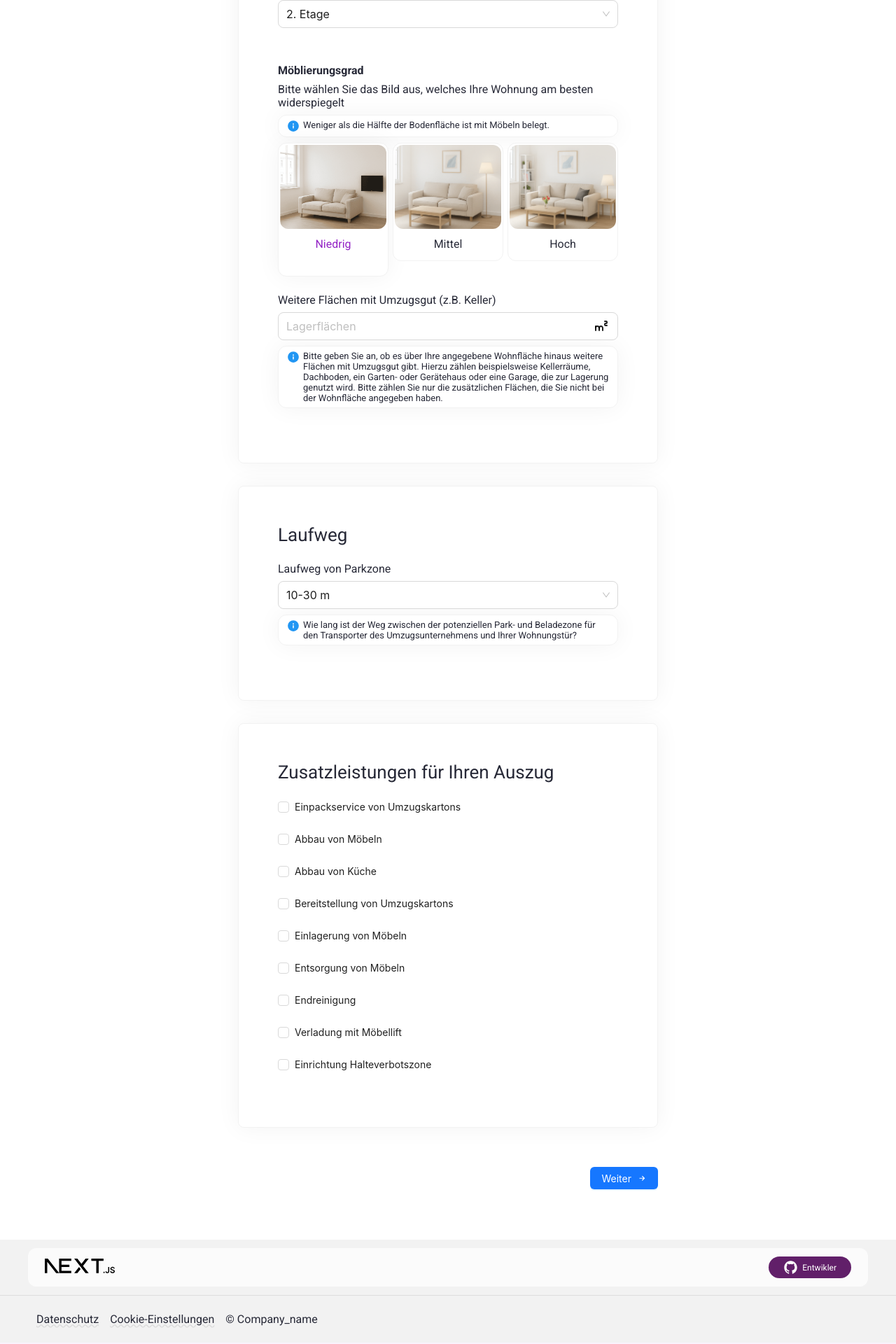
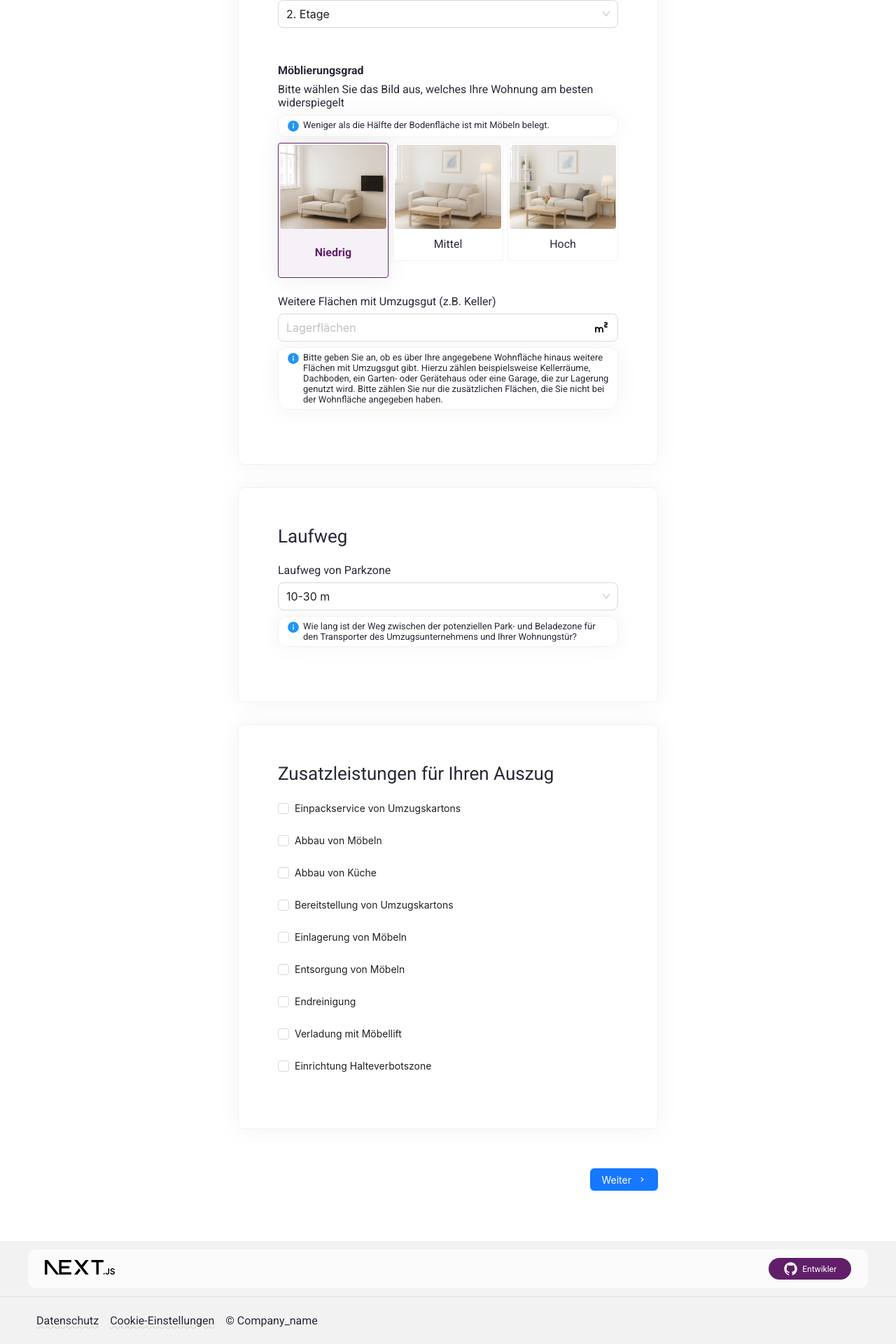
Before and after one commit to zaqoutm/umzuger, a Next.js app: page /apply in a window 1280 px wide. Shown: the part 855-2775 px from the top of the page at 70% size. Built offline with nearby package versions, Linux system fonts and the light colour scheme; what @ant-design/nextjs-registry would draw is missing.

Commit message:
Einzug step

```diff
--- a/src/app/apply/AuszugortStep.tsx
+++ b/src/app/apply/AuszugortStep.tsx
@@ -1,12 +1,15 @@
+"use client";
 import CheckX from "@/components/inputs/CheckX";
 import CustomRadioGroup from "@/components/inputs/CustomRadioGroup";
 import InputNumberX from "@/components/inputs/InputNumberX";
 import InputX from "@/components/inputs/InputX";
 import RadioX from "@/components/inputs/RadioX";
 import SelectX from "@/components/inputs/SelectX";
+import { Button } from "antd";
 import { useSearchParams } from "next/navigation";
 import { useEffect, useRef, useState } from "react";
 import { FormProvider, useForm } from "react-hook-form";
+import { BiChevronRight } from "react-icons/bi";
 import { FcInfo } from "react-icons/fc";
 import { PiSignpostLight } from "react-icons/pi";
 import { TbMeterSquare } from "react-icons/tb";
@@ -14,7 +17,6 @@ import styles from "./styles.module.css";
 import { AuszugortType } from "./types";
 
 interface PropsType {
-  stepButtons: any;
   next: any;
   data: any;
 }
@@ -22,7 +24,7 @@ interface PropsType {
 /**
  *
  */
-function AuszugortStep({ stepButtons, next, data }: PropsType) {
+function AuszugortStep({ next, data }: PropsType) {
   const searhParams = useSearchParams();
 
   const streetRef = useRef(null);
@@ -38,7 +40,6 @@ function AuszugortStep({ stepButtons, next, data }: PropsType) {
   const { subscribe, setValue } = formxAuszugsort;
 
   function submit(data: AuszugortType) {
-    console.log(data);
     next(data);
   }
 
@@ -47,7 +48,7 @@ function AuszugortStep({ stepButtons, next, data }: PropsType) {
 
   /** */
   useEffect(() => {
-    console.log(searhParams.get("x"));
+    // console.log(searhParams.get("x"));
     // TODO: check regix
     // set plz
 
@@ -55,7 +56,6 @@ function AuszugortStep({ stepButtons, next, data }: PropsType) {
      * set data if founded
      */
     if (data) {
-      console.log("setting data...");
       if (data.street) setIsStreetNumberDisabled(false);
       setValue("plz", data.plz);
       setValue("street", data.street);
@@ -228,7 +228,6 @@ function AuszugortStep({ stepButtons, next, data }: PropsType) {
               {/*  */}
               <CustomRadioGroup
                 name='ausZugAus.degreeOfFurnishing'
-                defaultValue={"low"}
                 options={[
                   {
                     value: "low",
@@ -333,7 +332,12 @@ function AuszugortStep({ stepButtons, next, data }: PropsType) {
           </div>
 
           {/*  */}
-          {stepButtons}
+          <div className={styles.stepsButtons}>
+            <></>
+            <Button htmlType='submit' type='primary' icon={<BiChevronRight />} iconPosition='end'>
+              Weiter
+            </Button>
+          </div>
         </form>
       </FormProvider>
     </div>
--- /dev/null
+++ b/src/app/apply/EinzugStep.tsx
@@ -0,0 +1,117 @@
+"use client";
+import CheckX from "@/components/inputs/CheckX";
+import { Button } from "antd";
+import { useEffect, useRef } from "react";
+import { FormProvider, useForm } from "react-hook-form";
+import { BsChevronLeft, BsChevronRight } from "react-icons/bs";
+import styles from "./styles.module.css";
+import { EinzugortType } from "./types";
+
+interface PropsType {
+  next: any;
+  prev: any;
+  data: any;
+}
+
+export default function EinzugStep({ next, data, prev }: PropsType) {
+  const formEinzugsort = useForm<EinzugortType>({
+    defaultValues: {
+      plz: "12345",
+      ausZugIn: { homeType: "wohnung", floor: "2" },
+      laufweg: {
+        parkzone: "30",
+      },
+    },
+  });
+
+  const streetRef = useRef(null);
+  const { subscribe, setValue } = formEinzugsort;
+
+  function submit(data: EinzugortType) {
+    next(data);
+  }
+
+  function handlePrevious() {
+    prev(formEinzugsort.getValues());
+  }
+
+  useEffect(() => {
+    // set values
+    if (data) {
+      setValue("plz", data.plz);
+      setValue("street", data.street);
+      setValue("streetNumber", data.streetNumber);
+
+      setValue("ausZugIn.homeType", data.ausZugIn.homeType);
+      setValue("ausZugIn.floor", data.ausZugIn.floor);
+
+      setValue("laufweg.elevatorAvailable", data.laufweg.elevatorAvailable);
+      setValue("laufweg.parkzone", data.laufweg.parkzone);
+
+      setValue("zusatzleistungen.packing", data.zusatzleistungen.packing);
+      setValue("zusatzleistungen.dismantlingFurniture", data.zusatzleistungen.dismantlingFurniture);
+      setValue("zusatzleistungen.dismantlingKitchen", data.zusatzleistungen.dismantlingKitchen);
+      setValue("zusatzleistungen.connectingWashingMachine", data.zusatzleistungen.connectingWashingMachine);
+      setValue("zusatzleistungen.drillingDowelingWork", data.zusatzleistungen.drillingDowelingWork);
+      setValue("zusatzleistungen.furnitureLift", data.zusatzleistungen.furnitureLift);
+      setValue("zusatzleistungen.establishParkingZone", data.zusatzleistungen.establishParkingZone);
+    }
+  }, []);
+
+  return (
+    <div className={styles.form}>
+      <FormProvider {...formEinzugsort}>
+        <form onSubmit={formEinzugsort.handleSubmit(submit)}>
+          {/*  */}
+          <div className={styles.formBox}>
+            <h2>Einzugsort</h2>
+          </div>
+
+          <div className={styles.formBox}>
+            <h2>Einzug in</h2>
+          </div>
+
+          <div className={styles.formBox}>
+            <h2>Aufzug & Laufweg</h2>
+          </div>
+
+          {/*  */}
+          <div className={styles.formBox}>
+            <h2>Zusatzleistungen für Ihren Einzug</h2>
+            <div className={styles.inputContainer}>
+              <CheckX name={"zusatzleistungen.packing"} placeholder='Auspackservice von Umzugskartons' />
+            </div>
+            <div className={styles.inputContainer}>
+              <CheckX name={"zusatzleistungen.dismantlingFurniture"} placeholder='Aufbau von Möbeln' />
+            </div>
+            <div className={styles.inputContainer}>
+              <CheckX name={"zusatzleistungen.dismantlingKitchen"} placeholder='Aufbau von Küche' />
+            </div>
+            <div className={styles.inputContainer}>
+              <CheckX name={"zusatzleistungen.connectingWashingMachine"} placeholder='Anschluss von Waschmaschine' />
+            </div>
+            <div className={styles.inputContainer}>
+              <CheckX name={"zusatzleistungen.drillingDowelingWork"} placeholder='Bohr- und Dübelarbeiten' />
+            </div>
+            <div className={styles.inputContainer}>
+              <CheckX name={"zusatzleistungen.furnitureLift"} placeholder='Verladung mit Möbellift' />
+            </div>
+            <div className={styles.inputContainer}>
+              <CheckX name={"zusatzleistungen.establishParkingZone"} placeholder='Einrichtung Halteverbotszone' />
+            </div>
+          </div>
+          {/*  */}
+
+          <div className={styles.stepsButtons}>
+            <Button icon={<BsChevronLeft />} type='link' style={{ margin: "0 8px" }} onClick={handlePrevious}>
+              zurück
+            </Button>
+            <Button htmlType='submit' type='primary' icon={<BsChevronRight />} iconPosition='end'>
+              Weiter
+            </Button>
+          </div>
+        </form>
+      </FormProvider>
+    </div>
+  );
+}
--- a/src/app/apply/page.tsx
+++ b/src/app/apply/page.tsx
@@ -1,8 +1,9 @@
 "use client";
 import { Button, Steps } from "antd";
 import { useEffect, useState } from "react";
-import { GrFormNextLink } from "react-icons/gr";
+import { BsChevronLeft } from "react-icons/bs";
 import AuszugortStep from "./AuszugortStep";
+import EinzugStep from "./EinzugStep";
 import styles from "./styles.module.css";
 import { AuszugortType, EinzugortType } from "./types";
 
@@ -21,7 +22,6 @@ export default function ApplyPage() {
   const next = () => {
     setCurrent(currentStep + 1);
     window.scrollTo(0, 0);
-    setIsSubmitting(false);
   };
   const prev = () => {
     setCurrent(currentStep - 1);
@@ -29,38 +29,24 @@ export default function ApplyPage() {
 
   // handle auszugort form
   function updateAuszugData(data: AuszugortType) {
-    setIsSubmitting(true);
-    setFinalFormData({ auszugort: data });
-
-    // for loading simulation
-    setTimeout(() => {
-      next();
-    }, 1000);
+    setFinalFormData((prevState) => ({ ...prevState, auszugort: data }));
+    next();
   }
 
-  const [isSubmitting, setIsSubmitting] = useState(false);
+  // handle Einzugort form, @next and prev
+  function updateEinzugData(data: EinzugortType) {
+    setFinalFormData((prevState) => ({ ...prevState, einzugort: data }));
+    next();
+  }
+  function updateEinzugDataPrev(data: EinzugortType) {
+    setFinalFormData((prevState) => ({ ...prevState, einzugort: data }));
+    prev();
+  }
 
-  const StepsButotns = (
-    <div className={styles.stepsButtons}>
-      {currentStep > 0 && (
-        <Button type='default' style={{ margin: "0 8px" }} onClick={prev}>
-          Previous
-        </Button>
-      )}
-      <Button
-        loading={isSubmitting}
-        htmlType='submit'
-        type='primary'
-        icon={<GrFormNextLink />}
-        iconPosition='end'
-        disabled={!(currentStep < steps.length - 1)}
-      >
-        Weiter
-      </Button>
-    </div>
-  );
-
-  useEffect(() => {}, [currentStep]);
+  useEffect(() => {
+    console.log("Aus: ", finalFormData?.auszugort);
+    console.log("Ein: ", finalFormData?.einzugort);
+  }, [currentStep]);
 
   return (
     <div className={styles.page}>
@@ -73,21 +59,23 @@ export default function ApplyPage() {
 
       <div className={styles.stepper}>
         <Steps size='small' items={steps} current={currentStep} labelPlacement='vertical' />
-
         {/*  */}
         <div className={styles.stepContent}>
           {currentStep == 0 ? (
-            // mount, unmount to dom
-            <AuszugortStep stepButtons={StepsButotns} next={updateAuszugData} data={finalFormData?.auszugort} />
+            <AuszugortStep next={updateAuszugData} data={finalFormData?.auszugort} />
           ) : currentStep == 1 ? (
-            <>
-              <div>
-                <h1>EinzugsortForm</h1>
-                {StepsButotns}
+            <EinzugStep prev={updateEinzugDataPrev} next={updateEinzugData} data={finalFormData?.einzugort} />
+          ) : (
+            <div>
+              <div className={styles.stepsButtons}>
+                <Button icon={<BsChevronLeft />} type='link' style={{ margin: "0 8px" }} onClick={prev}>
+                  zurück
+                </Button>
+                <Button type='primary' iconPosition='end'>
+                  Weiter
+                </Button>
               </div>
-            </>
-          ) : (
-            <div>Termin</div>
+            </div>
           )}
         </div>
       </div>
--- a/src/components/inputs/CustomRadioGroup.tsx
+++ b/src/components/inputs/CustomRadioGroup.tsx
@@ -1,5 +1,4 @@
 import Image from "next/image";
-import { useEffect, useState } from "react";
 import { Controller } from "react-hook-form";
 import { FcInfo } from "react-icons/fc";
 import styles from "./styles.module.css";
@@ -13,28 +12,19 @@ type Option = {
 
 type Props = {
   name: string;
-  defaultValue: string;
   options: Option[];
 };
 
-const CustomRadioGroup = ({ name, defaultValue, options }: Props) => {
-  const [def, setDef] = useState(defaultValue);
-  const [info, setInfo] = useState("");
-
-  useEffect(() => {
-    setDef(defaultValue);
-    if (options) setInfo(options[0].info);
-  }, []);
-
+const CustomRadioGroup = ({ name, options }: Props) => {
   return (
     <Controller
       name={name}
       render={({ field }) => (
         <>
-          {info && (
+          {options && (
             <p className={styles.extraInfo}>
               <FcInfo size={18} />
-              {info}
+              {options[options.findIndex((x) => x.value === field.value)].info}
             </p>
           )}
 
@@ -42,9 +32,7 @@ const CustomRadioGroup = ({ name, defaultValue, options }: Props) => {
             {/*  */}
             {options.map((opt) => (
               <label
-                className={
-                  styles.label + " " + `${field.value === opt.value || def === opt.value ? styles.checked : ""}`
-                }
+                className={styles.label + " " + `${field.value === opt.value ? styles.checked : ""}`}
                 key={opt.value}
               >
                 <input
@@ -53,8 +41,6 @@ const CustomRadioGroup = ({ name, defaultValue, options }: Props) => {
                   checked={field.value === opt.value}
                   onChange={() => {
                     field.onChange(opt.value);
-                    setDef(opt.value);
-                    setInfo(opt.info);
                   }}
                   style={{ display: "none" }}
                 />
--- a/src/components/inputs/styles.module.css
+++ b/src/components/inputs/styles.module.css
@@ -9,21 +9,22 @@
   width: 100%;
   height: 100%;
   border: 1px solid var(--border);
-  border-radius: 12px;
+  border-radius: 4px;
   overflow: hidden;
   display: flex;
   flex-direction: column;
   background-color: #fff;
-  transition: all ease-in-out 0.09s;
   padding: 2px;
+  transition: border-color 0.4s ease-out;
 }
 .image {
-  border-radius: 12px;
+  border-radius: 4px;
   height: 120px;
   overflow: hidden;
 }
 .label:hover {
-  box-shadow: 0 0px 24px rgba(0, 0, 0, 0.1);
+  box-shadow: 0 0px 34px rgba(0, 0, 0, 0.08);
+  border-color: var(--accent-dark);
 }
 .image img {
   object-fit: cover;
@@ -33,13 +34,20 @@
 .label p {
   padding: 12px;
   text-align: center;
+  transition: background-color 0.8s, font-weight 0.3s, padding 0.4s ease-in-out;
 }
 
 .checked {
-  color: var(--accent);
-  box-shadow: 0 0px 34px rgba(0, 0, 0, 0.05);
-  padding-bottom: 24px;
+  box-shadow: 0 0px 34px rgba(0, 0, 0, 0.08);
+  border-color: var(--accent-dark);
 }
+.checked p {
+  font-weight: bold;
+  background-color: rgba(var(--accent-dark-rgb), 0.06);
+  color: var(--accent-dark);
+  padding: 24px;
+}
+
 .extraInfo {
   display: flex;
   gap: 5px;
```
Also changed, not shown: src/app/apply/types.tsx (+20 -3 lines), src/components/inputs/RadioX.tsx (+1 -10 lines).
